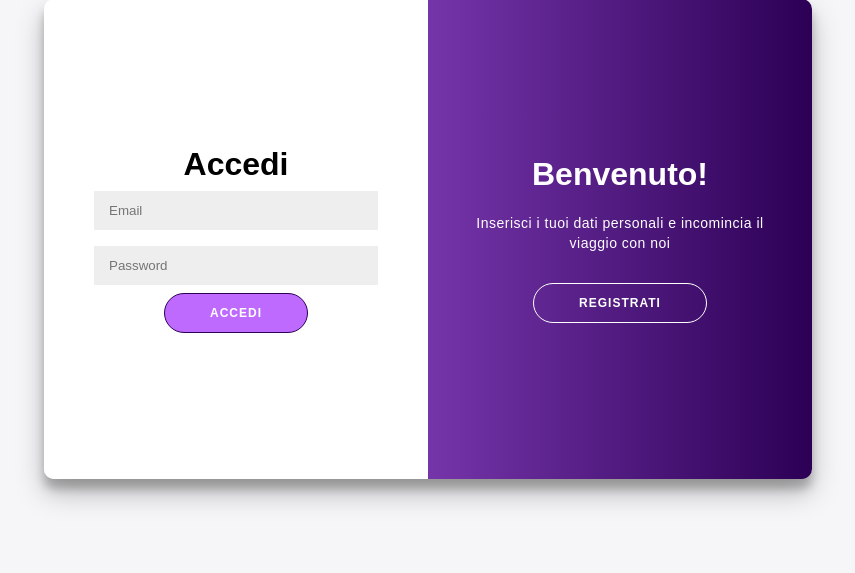
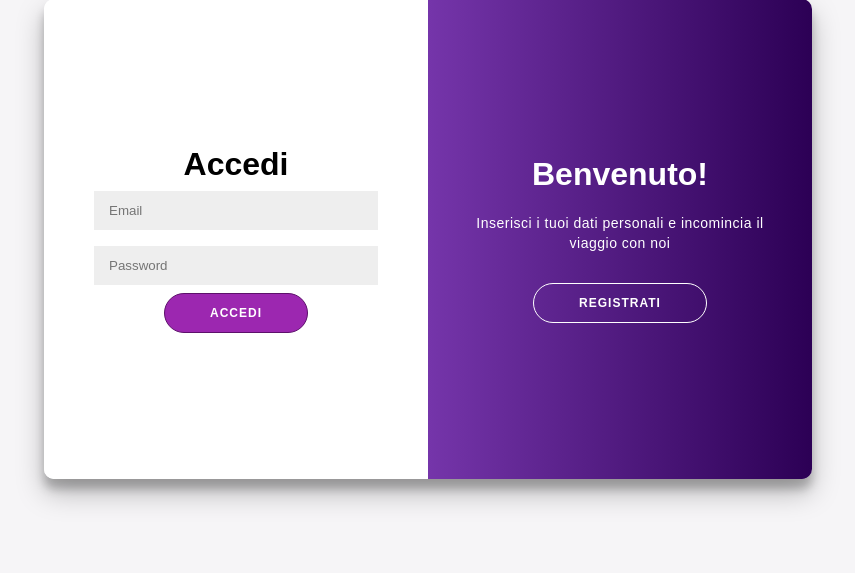
Before and after one commit to Culcuz/DelfrateProgettoEsame, a PHP site: page /files/login/login.php in a window 1280 px wide. Shown: the part 141-714 px from the top of the page, without its empty margins (212-1067 px from the left). Run offline with PHP 8.4, Linux system fonts and the light colour scheme.

Commit message:
Modificato colore bottone login

```diff
--- a/files/login/style.css
+++ b/files/login/style.css
@@ -43,8 +43,8 @@ a {
 
 button {
     border-radius: 20px;
-    border: 1px solid #2c0055;
-    background-color: #be6aff;
+    border: 1px solid #5d106b;
+    background-color: #9c27b0;
     color: #FFFFFF;
     font-size: 12px;
     font-weight: bold;
```
